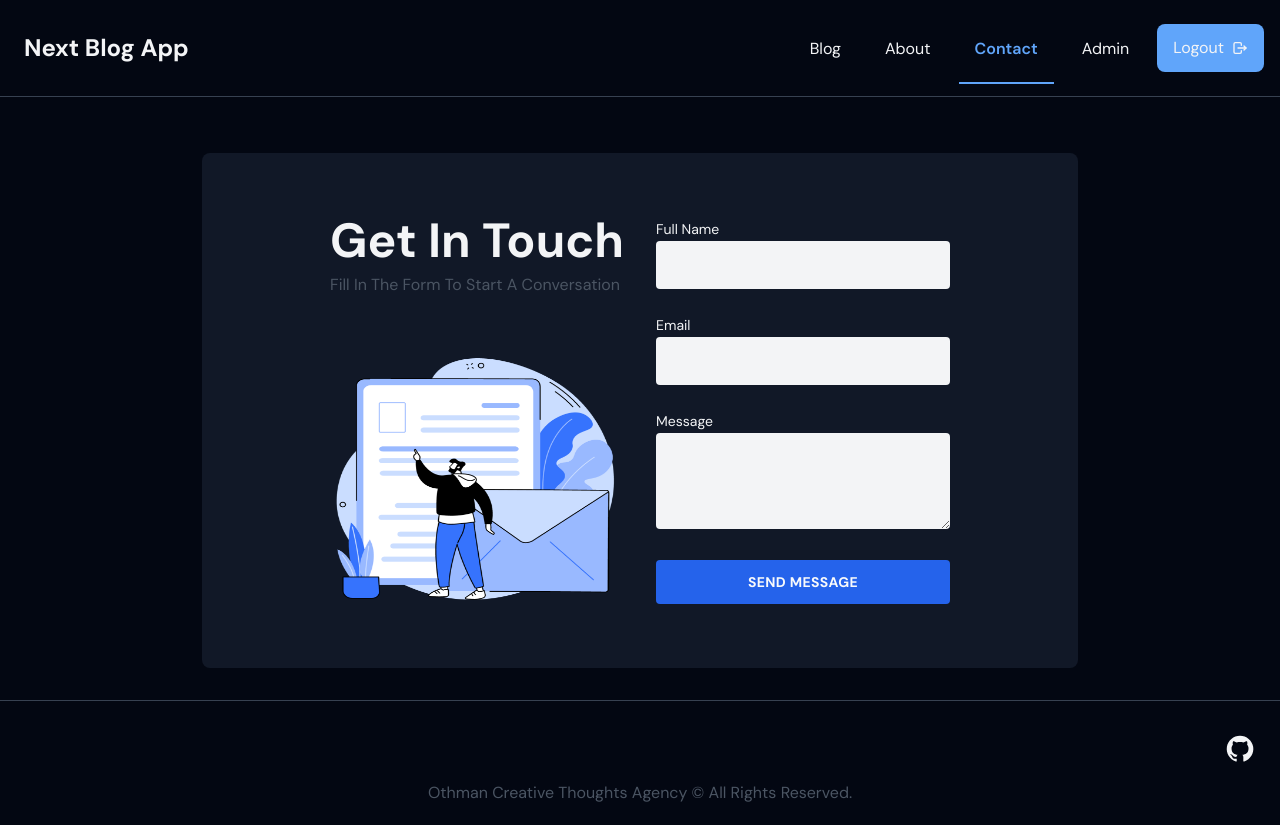
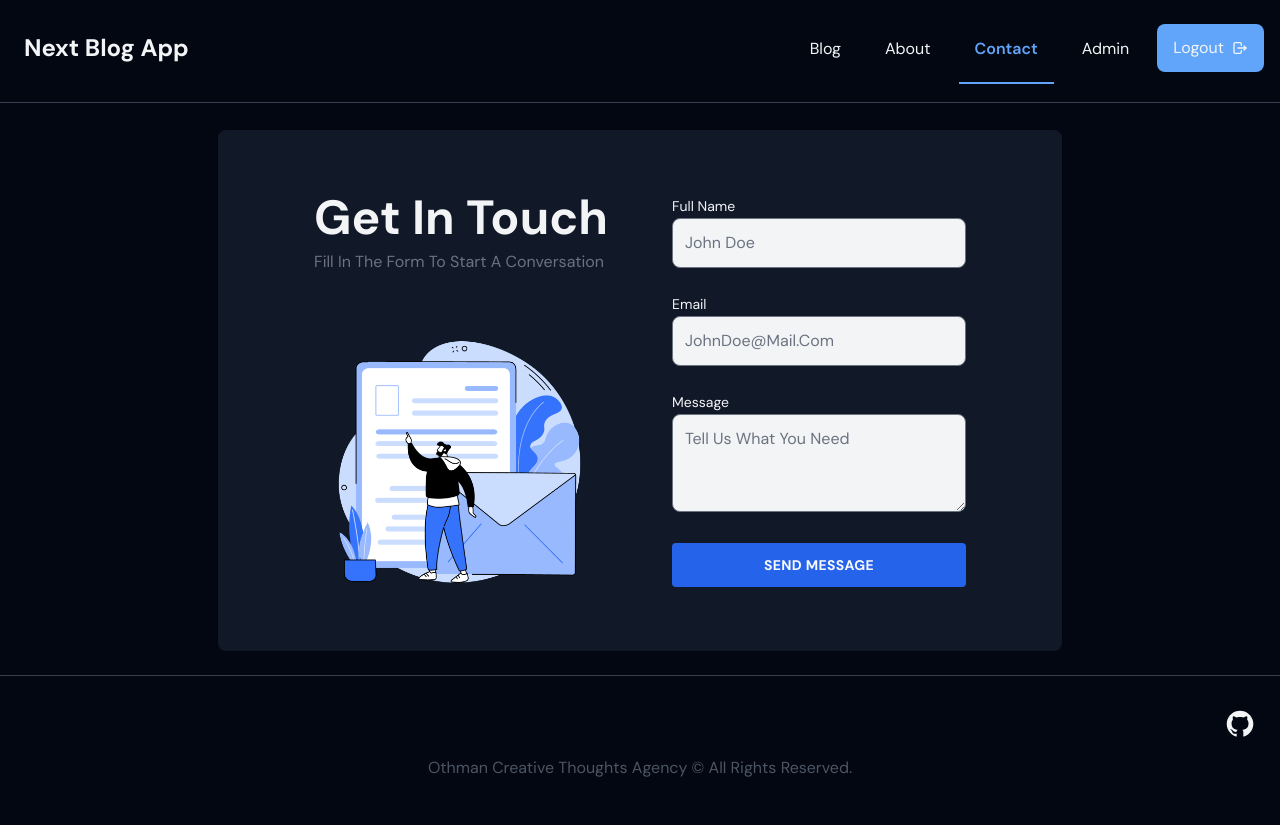
Before and after one commit to AhmedOsman101/next-blog-app, a Next.js app: page /contact in a window 1280 px wide. After the commit the page ends 800 px from the top, so only its background shows below. Built offline with nearby package versions, Linux system fonts and the light colour scheme.

Commit message:
update 9 files

```diff
--- a/package.json
+++ b/package.json
@@ -15,10 +15,12 @@
     "react-dom": "^18",
     "react-icons": "^5.2.1",
     "sweetalert2": "^11.12.3",
-    "sweetalert2-react-content": "^5.0.7"
+    "sweetalert2-react-content": "^5.0.7",
+    "validator": "^13.12.0"
   },
   "devDependencies": {
     "@tailwindcss/forms": "^0.5.7",
+    "@types/validator": "^13.12.0",
     "eslint": "^8",
     "eslint-config-next": "14.2.5",
     "postcss": "^8",
--- a/src/app/blog/page.jsx
+++ b/src/app/blog/page.jsx
@@ -1,8 +1,8 @@
 const Blog = () => {
 	return (
-		<main className="flex min-h-dvh flex-col items-center justify-between p-24">
-			hello Blog
-		</main>
+		<>
+			<div>hello Blog</div>
+		</>
 	);
 };
 
--- a/src/app/contact/page.jsx
+++ b/src/app/contact/page.jsx
@@ -1,15 +1,23 @@
+"use client"
+
 import Image from "next/image";
+
+const handleSubmit = (e) => {
+	e.preventDefault();
+	console.log("Submitted");
+};
 
 const Contact = () => {
 	return (
 		<>
-			<div className="grid max-w-screen-xl grid-cols-1 gap-8 px-8 py-16 mx-auto rounded-lg md:grid-cols-2 md:px-12 lg:px-16 xl:px-32 bg-gray-900 mt-14">
+			<div className="my-6 max-w-screen-xl h-full grid place-items-center">
+				<div className="grid w-full grid-cols-1 gap-16 px-8 py-16 mx-auto rounded-lg md:grid-cols-2 md:px-12 lg:px-16 xl:px-24 bg-gray-900">
 					<div className="flex flex-col justify-between">
 						<div className="space-y-2">
 							<h2 className="text-4xl font-bold leading-tight lg:text-5xl">
 								Get in touch
 							</h2>
-						<div className="text-gray-600">
+							<div className="text-gray-500">
 								Fill in the form to start a conversation
 							</div>
 						</div>
@@ -17,11 +25,16 @@ const Contact = () => {
 							<Image
 								src="/imgs/contact.png"
 								alt="Contact image"
+								className="object-scale-down"
 								fill
 							/>
 						</div>
 					</div>
-				<form noValidate="" className="space-y-6">
+					<form
+						noValidate
+						onSubmit={handleSubmit}
+						className="space-y-6"
+						method="POST">
 						<div>
 							<label htmlFor="name" className="text-sm">
 								Full name
@@ -29,8 +42,8 @@ const Contact = () => {
 							<input
 								id="name"
 								type="text"
-							placeholder=""
-							className="w-full p-3 rounded bg-gray-100"
+								placeholder="John Doe"
+								className="w-full p-3 rounded-lg bg-gray-100 form-input text-gray-900"
 							/>
 						</div>
 						<div>
@@ -40,7 +53,8 @@ const Contact = () => {
 							<input
 								id="email"
 								type="email"
-							className="w-full p-3 rounded bg-gray-100"
+								className="w-full p-3 rounded-lg bg-gray-100 form-input text-gray-900"
+								placeholder="JohnDoe@mail.com"
 							/>
 						</div>
 						<div>
@@ -49,8 +63,10 @@ const Contact = () => {
 							</label>
 							<textarea
 								id="message"
+								placeholder="Tell us what you need"
 								rows="3"
-							className="w-full p-3 rounded bg-gray-100"></textarea>
+								className="w-full p-3 rounded-lg bg-gray-100 form-textarea text-gray-900"
+							/>
 						</div>
 						<button
 							type="submit"
@@ -59,6 +75,7 @@ const Contact = () => {
 						</button>
 					</form>
 				</div>
+			</div>
 		</>
 	);
 };
--- a/src/app/layout.jsx
+++ b/src/app/layout.jsx
@@ -24,7 +24,6 @@ export default function RootLayout({ children }) {
 			<body
 				className={`${font.className} bg-gray-950 text-gray-100 grid grid-rows-[auto_1fr_auto] min-h-dvh`}>
 				<Navbar />
-				<hr />
 				<main className="flex flex-col items-center px-20">
 					{children}
 				</main>
--- a/src/app/page.jsx
+++ b/src/app/page.jsx
@@ -1,9 +1,10 @@
 import Image from "next/image";
+import Link from "next/link";
 
 const Home = () => {
 	return (
 		<>
-			<div className="flex justify-between w-full gap-24 items-stretch">
+			<div className="flex justify-between w-full gap-24 items-stretch mt-2 mb-6 md:mb-8">
 				<div className="flex-1 flex flex-col gap-12">
 					<h1 className="text-[65px]">Creative Thoughts Agency.</h1>
 					<p className="text-xl">
@@ -12,12 +13,16 @@ const Home = () => {
 						assumenda dolore.
 					</p>
 					<div className="flex gap-5">
-						<button className="px-5 py-4 min-w-[7.5rem] bg-blue-500 rounded-md">
+						<Link
+							href="about"
+							className="text-center px-5 py-4 min-w-[7.5rem] bg-blue-500 rounded-md">
 							Learn More
-						</button>
-						<button className=" rounded-md px-5 py-4 min-w-[7.5rem] bg-gray-200 text-gray-950">
+						</Link>
+						<Link
+							href="contact"
+							className="text-center rounded-md px-5 py-4 min-w-[7.5rem] bg-gray-200 text-gray-950">
 							Contact
-						</button>
+						</Link>
 					</div>
 					<div className="w-[31.25rem] h-12 relative grayscale-[1]">
 						<Image
--- a/src/components/Footer.jsx
+++ b/src/components/Footer.jsx
@@ -6,7 +6,7 @@ const Footer = () => {
 	return (
 		<>
 			<footer>
-				<hr className="my-6 md:my-8" />
+				<hr className="mb-6 md:mb-8" />
 				<div className="container p-6 pt-0 mx-auto">
 					<div className="flex items-center justify-between">
 						<Link
--- a/src/components/navbar/Navbar.jsx
+++ b/src/components/navbar/Navbar.jsx
@@ -35,7 +35,7 @@ const APP_NAME = process.env.APP_NAME || "Next Blog App";
 const Navbar = () => {
 	return (
 		<>
-			<header className="p-4">
+			<header className="p-4 sticky top-0 bg-gray-950 z-[999]">
 				<div className="container flex justify-between h-16 mx-auto">
 					<Link
 						rel="noopener noreferrer"
@@ -83,6 +83,7 @@ const Navbar = () => {
 					</button>
 				</div>
 			</header>
+			<hr className="sticky top-[102px]" />
 		</>
 	);
 };
```
Also changed, not shown: src/lib/Helpers.js (+26 -17 lines), 1 other file (tests, documents, lock files or other folders). Lines whose indentation alone changed are shown as unchanged.
